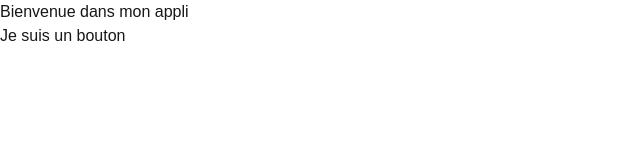
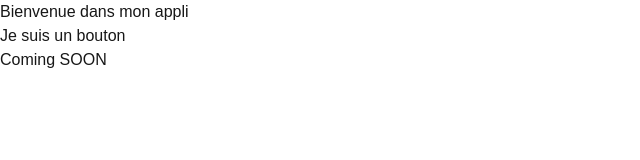
Before and after one commit to LaLangousteFolle/project-website, a Next.js app: page / in a window 1280 px wide. Shown: the top 160 px of the page, without its empty margins (0-640 px from the left). Built offline with nearby package versions, Linux system fonts and the light colour scheme.

Commit message:
Add TBA component and include it in MyApp

```diff
--- a/app/page.tsx
+++ b/app/page.tsx
@@ -1,8 +1,11 @@
 function MyButton() {
+  return <button>Je suis un bouton</button>;
+}
+function TBA() {
   return (
-    <button>
-      Je suis un bouton
-    </button>
+    <div>
+      <h1>Coming SOON</h1>
+    </div>
   );
 }
 
@@ -11,6 +14,7 @@ export default function MyApp() {
     <div>
       <h1>Bienvenue dans mon appli</h1>
       <MyButton />
+      <TBA />
     </div>
   );
 }
```
